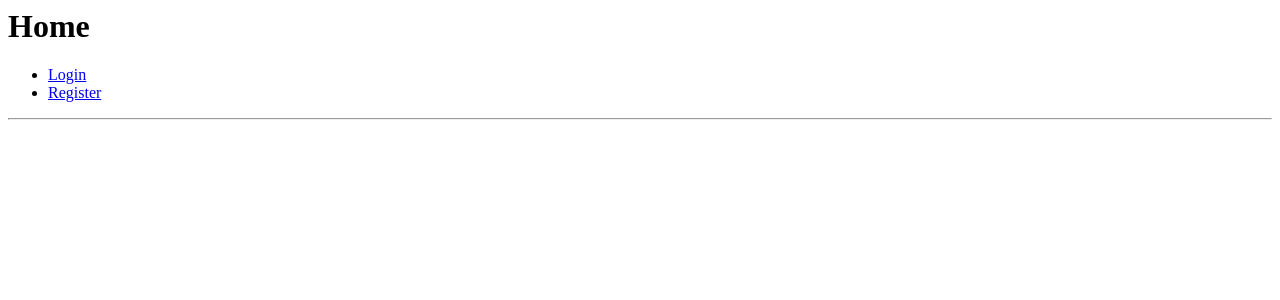
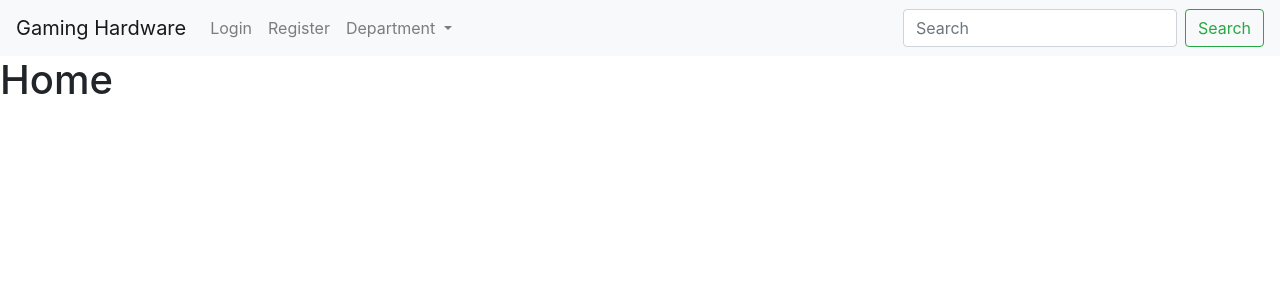
Before and after one commit to CaseyScott/Gaming-hardware-Django-milestone, a Django app: page / in a window 1280 px wide. Shown: the top 300 px of the page. Run offline with Django 3.2, Linux system fonts and the light colour scheme; some libraries are stand-ins or nearby versions.

Commit message:
added bootstrap cdn and Navbar

```diff
--- a/accounts/templates/profile.html
+++ b/accounts/templates/profile.html
@@ -1,8 +1,8 @@
 {% extends 'base.html' %}
 
-{% block page_title %}{{ user}}'s Profile{% endblock %}
+{% block page_title %}{{ user }}'s Profile{% endblock %}
 
-{% block page_heading %}{{ user}}'s Profile{% endblock %}
+{% block page_heading %}{{ user }}'s Profile{% endblock %}
 
 {% block content %}
 <p>{{ profile.email }}</p>
--- a/templates/base.html
+++ b/templates/base.html
@@ -1,24 +1,70 @@
-<html>
+<!doctype html>
+<html lang="en">
     <head>
+        <meta charset="utf-8">
+        <meta name="viewport" content="width=device-width, initial-scale=1, shrink-to-fit=no">
         <title>{% block page_title %}{% endblock %}</title>
+
+        <!-- CSS Bootstrap 4.3.1 -->
+        <link rel="stylesheet" href="https://stackpath.bootstrapcdn.com/bootstrap/4.3.1/css/bootstrap.min.css" integrity="sha384-ggOyR0iXCbMQv3Xipma34MD+dH/1fQ784/j6cY/iJTQUOhcWr7x9JvoRxT2MZw1T" crossorigin="anonymous">
+
     </head>
     <body>
+        <nav class="navbar navbar-expand-lg navbar-light bg-light">
+            <a class="navbar-brand" href="#">Gaming Hardware</a>
+            <button class="navbar-toggler" type="button" data-toggle="collapse" data-target="#navbarSupportedContent" aria-controls="navbarSupportedContent" aria-expanded="false" aria-label="Toggle navigation">
+                <span class="navbar-toggler-icon"></span>
+            </button>
+
+            <div class="collapse navbar-collapse" id="navbarSupportedContent">
+                <ul class="navbar-nav mr-auto">
+                    {% if user.is_authenticated %}
+                        <li class="nav-item">
+                            <a class="nav-link" href="{% url 'profile' %}">Profile</a>
+                        </li>
+                        <li class="nav-item">
+                            <a class="nav-link" href="{% url 'logout' %}">Logout</a>
+                        </li>
+                    {% else %}
+                        <li class="nav-item">
+                            <a class="nav-link" href="{% url 'login' %}">Login</a>
+                        </li>
+                        <li class="nav-item">
+                            <a class="nav-link" href="{% url 'registration' %}">Register</a>
+                        </li>
+                    {% endif %}
+                    <li class="nav-item dropdown">
+                        <a class="nav-link dropdown-toggle" href="#" id="navbarDropdown" role="button" data-toggle="dropdown" aria-haspopup="true" aria-expanded="false">
+                        Department
+                        </a>
+                        <div class="dropdown-menu" aria-labelledby="navbarDropdown">
+                        <a class="dropdown-item" href="#">Video Cards</a>
+                        <a class="dropdown-item" href="#">Hard Drives</a>
+                        <a class="dropdown-item" href="#">Memory</a>
+                        <a class="dropdown-item" href="#">CPU</a>
+                        <a class="dropdown-item" href="#">Cases</a>
+                        <a class="dropdown-item" href="#">Cooling by Water</a>
+                        <a class="dropdown-item" href="#">Cooling by Air</a>
+                        <a class="dropdown-item" href="#">Mother Boards</a>
+                        <a class="dropdown-item" href="#">Power Supplies</a>
+                        <a class="dropdown-item" href="#">Misc</a>
+                        <div class="dropdown-divider"></div>
+                        <a class="dropdown-item" href="#">Need help choosing</a>
+                        </div>
+                    </li>
+                </ul>
+                <form class="form-inline my-2 my-lg-0">
+                <input class="form-control mr-sm-2" type="search" placeholder="Search" aria-label="Search">
+                <button class="btn btn-outline-success my-2 my-sm-0" type="submit">Search</button>
+                </form>
+            </div>
+        </nav>
+
         <h1>
             {% block page_heading %}{% endblock %}
         </h1>
 
-        <nav>
-            <ul>
-                {% if user.is_authenticated %}
-                    <li><a href="{% url 'profile' %}">Profile</a></li>
-                    <li><a href="{% url 'logout' %}">Logout</a></li>
-                {% else %}
-                    <li><a href="{% url 'login' %}">Login</a></li>
-                    <li><a href="{% url 'registration' %}">Register</a></li>
-                {% endif %}
-            </ul>
-        </nav>
-        <hr>
+
         {% if messages %}
         <div>
             {% for message in messages %}
@@ -28,5 +74,11 @@
         {% endif %}
         {% block content %}
         {% endblock %}
+
+        <!-- JS Bootstrap -->
+        <script src="https://code.jquery.com/jquery-3.3.1.slim.min.js" integrity="sha384-q8i/X+965DzO0rT7abK41JStQIAqVgRVzpbzo5smXKp4YfRvH+8abtTE1Pi6jizo" crossorigin="anonymous"></script>
+        <script src="https://cdnjs.cloudflare.com/ajax/libs/popper.js/1.14.7/umd/popper.min.js" integrity="sha384-UO2eT0CpHqdSJQ6hJty5KVphtPhzWj9WO1clHTMGa3JDZwrnQq4sF86dIHNDz0W1" crossorigin="anonymous"></script>
+        <script src="https://stackpath.bootstrapcdn.com/bootstrap/4.3.1/js/bootstrap.min.js" integrity="sha384-JjSmVgyd0p3pXB1rRibZUAYoIIy6OrQ6VrjIEaFf/nJGzIxFDsf4x0xIM+B07jRM" crossorigin="anonymous"></script>
+
     </body>
 </html>
```
Also changed, not shown: db.sqlite3.
